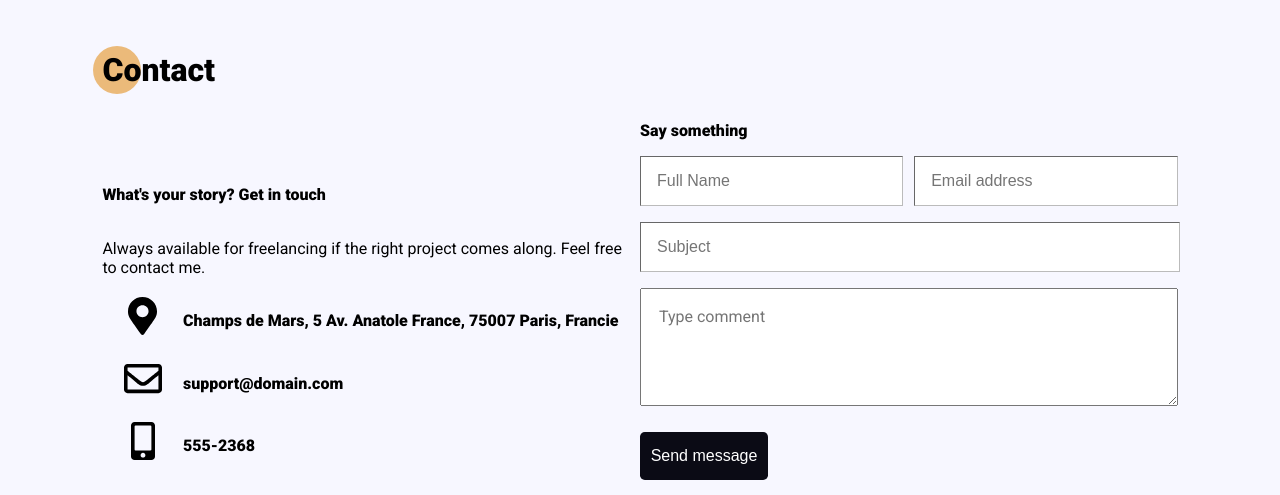
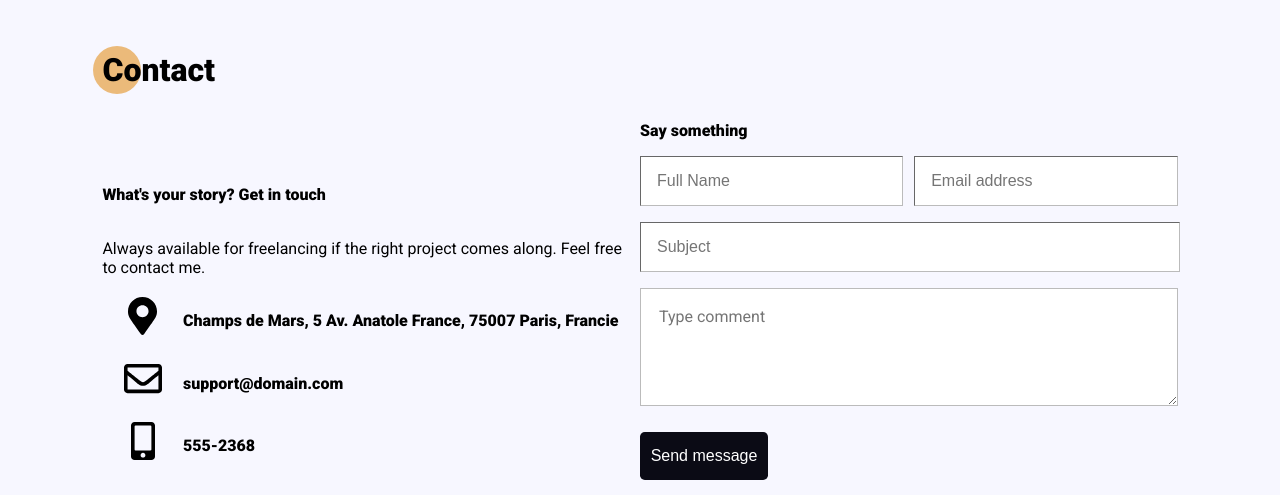
Before and after one commit to olisicky/upol, a PHP site: page / in a window 1280 px wide. Shown: the part 3136-3631 px from the top of the page. Run offline with PHP 8.4, Linux system fonts and the light colour scheme.

Commit message:
frame color

```diff
--- a/web/styles/style.css
+++ b/web/styles/style.css
@@ -41,6 +41,7 @@ textarea
 {
     font-family: 'Roboto';
     font-size: 1em;
+    border-color: #bbbbbb;
 }
 
 h1{
```
